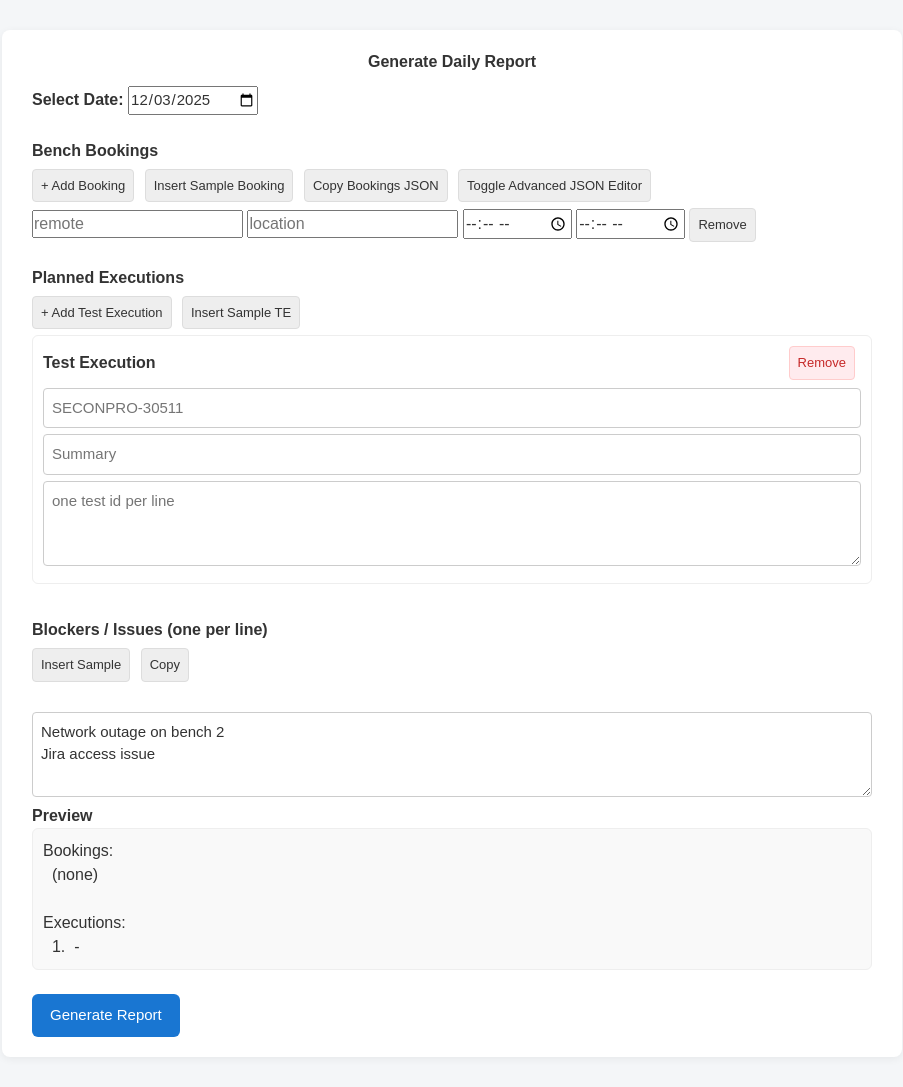
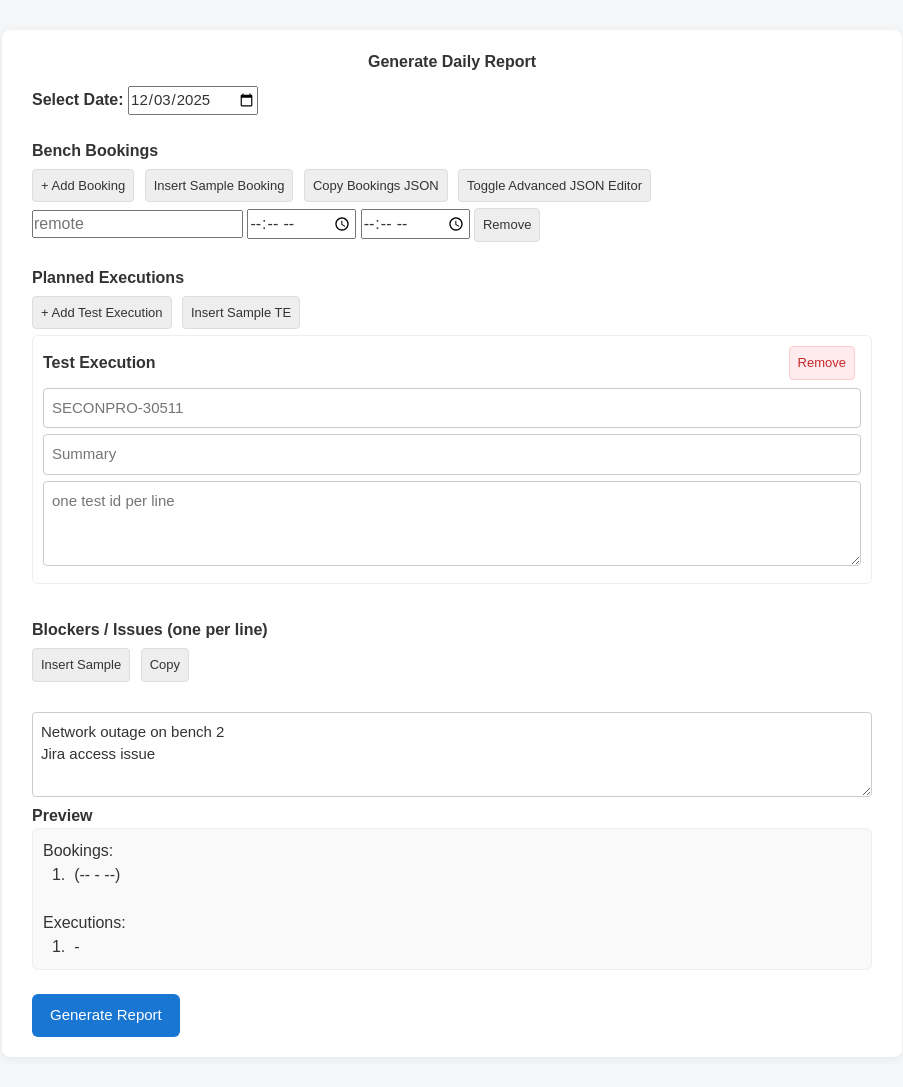
Before and after one commit to maxstain/daily_report_generator, a Flask app: page / in a window 1280 px wide. Shown: the whole page, without its empty margins (188-1091 px from the left). Run offline with Flask 3, Linux system fonts and the light colour scheme.

Commit message:
First commit

```diff
--- a/Functions/__init__.py
+++ b/Functions/__init__.py
@@ -34,7 +34,7 @@
 
     lines = []
     for b in bookings:
-        remote = b.get("remote") or b.get("location") or "Remote"
+        remote = b.get("remote") or "Remote"
         start = b.get("start", "")
         end = b.get("end", "")
         lines.append(f"    - {remote}:")
@@ -132,7 +132,7 @@
     """Generate the daily report string based on provided data.
 
     Inputs:
-    - bookings: list of dicts with keys: remote/location, start, end
+    - bookings: list of dicts with keys: remote, start, end
     - executions: list of dicts. Each dict may include id, summary, tests (list)
     - blockers: list of strings
     - date: optional date (str in ISO format or datetime.date). If omitted, uses today's date.
--- a/static/js/form_helpers.js
+++ b/static/js/form_helpers.js
@@ -3,14 +3,13 @@
     const TIME_RE = /^\d{2}:\d{2}$/;
 
     function collectBookingGroups(){
-        const groups = Array.from(document.querySelectorAll('.booking-group'));
+        const groups = Array.from(document.querySelectorAll('.booking-row'));
         const arr = [];
         groups.forEach(function(g){
             const remote = (g.querySelector('.bk-remote') && g.querySelector('.bk-remote').value.trim()) || '';
-            const location = (g.querySelector('.bk-location') && g.querySelector('.bk-location').value.trim()) || '';
             const start = (g.querySelector('.bk-start') && g.querySelector('.bk-start').value.trim()) || '';
             const end = (g.querySelector('.bk-end') && g.querySelector('.bk-end').value.trim()) || '';
-            arr.push({remote, location, start, end});
+            arr.push({remote, start, end});
         });
         return arr;
     }
@@ -39,8 +38,8 @@
         out += 'Bookings:\n';
         if(!bookings || bookings.length===0) out += '  (none)\n';
         else bookings.forEach(function(b,i){
-            const loc = b.location || b.remote || '';
-            out += `  ${i+1}. ${loc} (${b.start || '--'} - ${b.end || '--'})\n`;
+            const rem = b.remote || '';
+            out += `  ${i+1}. ${rem} (${b.start || '--'} - ${b.end || '--'})\n`;
         });
         out += '\nExecutions:\n';
         if(!executions || executions.length===0) out += '  (none)\n';
--- a/templates/home.html
+++ b/templates/home.html
@@ -121,13 +121,12 @@
             row.dataset.index = idx;
             row.innerHTML = `
                 <input class="bk-remote" placeholder="remote" value="${data && data.remote ? data.remote : ''}" />
-                <input class="bk-location" placeholder="location" value="${data && data.location ? data.location : ''}" />
                 <input type="time" class="bk-start" value="${data && data.start ? data.start : ''}" />
                 <input type="time" class="bk-end" value="${data && data.end ? data.end : ''}" />
                 <button type="button" class="small-btn remove-booking">Remove</button>
             `;
             row.querySelector('.remove-booking').addEventListener('click', function(){ row.remove(); updatePreview(); });
-            ['bk-remote','bk-location','bk-start','bk-end'].forEach(cls=>{ const el=row.querySelector('.'+cls); if(el) el.addEventListener('input', updatePreview); });
+            ['bk-remote','bk-start','bk-end'].forEach(cls=>{ const el=row.querySelector('.'+cls); if(el) el.addEventListener('input', updatePreview); });
             bookingsGroup.appendChild(row);
             return row;
         }
@@ -228,13 +227,12 @@
             const bookingsArr = [];
             bookingRows.forEach(function(r){
                 const remote = r.querySelector('.bk-remote').value.trim();
-                const location = r.querySelector('.bk-location').value.trim();
                 const start = r.querySelector('.bk-start').value.trim();
                 const end = r.querySelector('.bk-end').value.trim();
-                if(!remote && !location){ ok = false; r.querySelector('.bk-remote').classList.add('field-error'); r.querySelector('.bk-location').classList.add('field-error'); showError('Each booking must have either a Remote or Location.'); }
+                if(!remote){ ok = false; r.querySelector('.bk-remote').classList.add('field-error'); showError('Each booking must have a Remote.'); }
                 if(start && !FH.validateTimeFormat(start)){ ok=false; r.querySelector('.bk-start').classList.add('field-error'); showError('Start time must be HH:MM'); }
                 if(end && !FH.validateTimeFormat(end)){ ok=false; r.querySelector('.bk-end').classList.add('field-error'); showError('End time must be HH:MM'); }
-                bookingsArr.push({remote: remote || '', location: location || '', start: start || '', end: end || ''});
+                bookingsArr.push({remote: remote || '', start: start || '', end: end || ''});
             });
 
             // collect TE groups
@@ -267,7 +265,7 @@
                     const rows = Array.from(document.querySelectorAll('.booking-row'));
                     const row = rows[idx];
                     if(row){
-                        ['bk-remote','bk-location','bk-start','bk-end'].forEach(cls=>{ const el=row.querySelector('.'+cls); if(el) el.classList.add('field-error'); });
+                        ['bk-remote','bk-start','bk-end'].forEach(cls=>{ const el=row.querySelector('.'+cls); if(el) el.classList.add('field-error'); });
                         let note = row.querySelector('.inline-error'); if(!note){ note = document.createElement('div'); note.className='error-note inline-error'; row.appendChild(note); }
                         note.innerText = msg;
                     }
--- a/templates/report.html
+++ b/templates/report.html
@@ -32,8 +32,10 @@
     document.getElementById('emailPlainBtn').addEventListener('click', function(){
         const subject = encodeURIComponent(document.querySelector('h1').innerText);
         const body = encodeURIComponent(getRawText());
-        // use mailto with subject and body (note length limitations)
-        window.location.href = `mailto:?subject=${subject}&body=${body}`;
+        // use mailto with fixed recipients and CC, plus subject and body (note length limitations)
+        const to = 'extern.eya.rzeigui@seat.es,eya.a.rzeigui@capgemini.com';
+        const cc = encodeURIComponent('fadwa.belghith@capgemini.com; wael.hadded@capgemini.com');
+        window.location.href = `mailto:${to}?cc=${cc}&subject=${subject}&body=${body}`;
     });
 
     document.getElementById('emailHtmlBtn').addEventListener('click', function(){
```
Also changed, not shown: Functions/jsonschema_validation.py (+4 -3 lines), Functions/pydantic_validation.py (+3 -4 lines), Functions/validation.py (+3 -5 lines), tests/test_playwright_ui.py (+0 -1 lines), tests/test_validation.py (+1 -1 lines).
